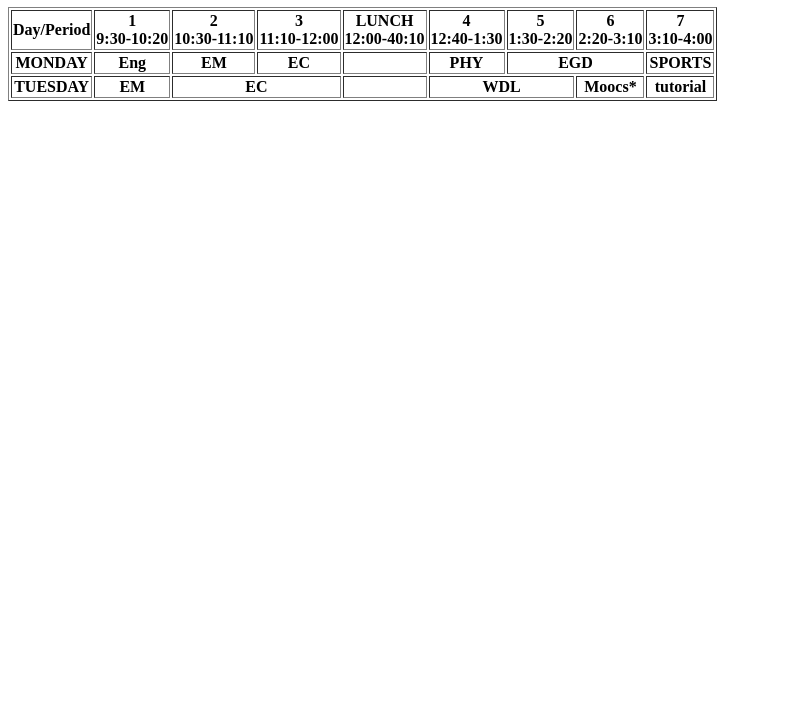
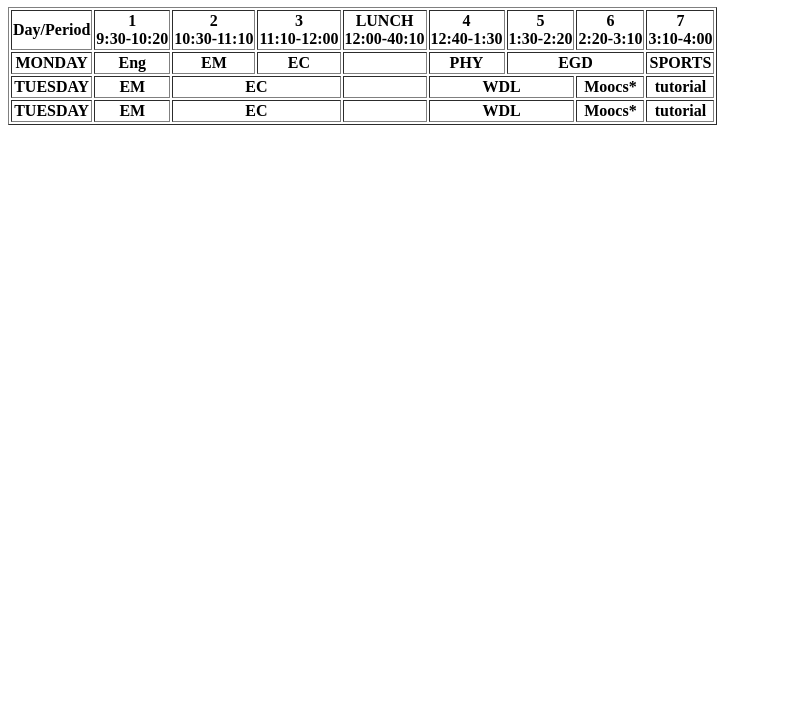
Before and after one commit to ronakwanjari/pratical-2, a plain HTML site: page timetable2.html in a window 1280 px wide. Shown: the part 73-800 px from the top of the page, without its empty margins (0-795 px from the left). Drawn offline with Linux system fonts and the light colour scheme.

Commit message:
Update timetable2.html

```diff
--- a/timetable2.html
+++ b/timetable2.html
@@ -35,7 +35,15 @@
 <td align="center" colspan="2"><b>WDL</b></td>
 <td align="center"><b>Moocs*</b></td>
 <td align="center"><b>tutorial</b></td>
-
+</tr>
+       <tr>
+<th>TUESDAY</th>
+<td align="center"><b>EM</b></td>
+<td align="center" colspan="2"><b>EC</b></td>
+<td align="center"><b></b></td>
+<td align="center" colspan="2"><b>WDL</b></td>
+<td align="center"><b>Moocs*</b></td>
+<td align="center"><b>tutorial</b></td>
 </tr>
 
 </body>
```
